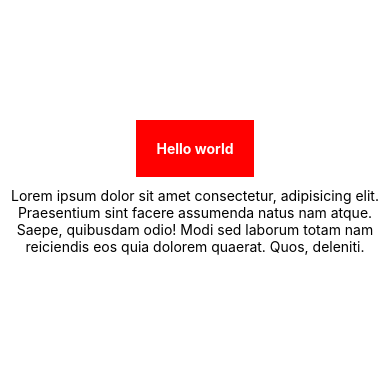
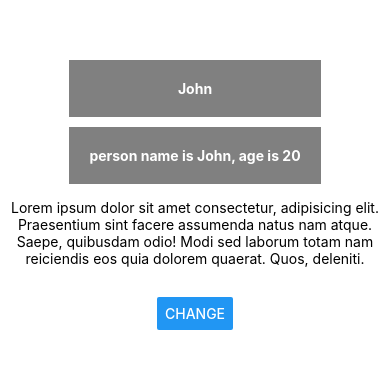
Before and after one commit to TheMIU/todo-app, a React Native app: screen / in a window 390 px wide. Shown: the part 230-598 px from the top of the page. Built offline with nearby package versions, Linux system fonts and the light colour scheme.

Commit message:
use state hook

```diff
--- a/App.js
+++ b/App.js
@@ -1,17 +1,29 @@
 import { StatusBar } from 'expo-status-bar';
-import { StyleSheet, Text, View } from 'react-native';
+import { useState } from 'react';
+import { StyleSheet, Text, View, Button } from 'react-native';
 
 export default function App() {
+  const [name, setName] = useState('John');
+  const [person, setPerson] = useState({ name: 'John', age: 20 })
+
+  const clickHandler = () => {
+    setName('Tommy');
+    setPerson({ name: 'Tommy', age : 50 });
+  }
   return (
     <View style={styles.container}>
       <View>
-        <Text style={styles.heading}>Hello world</Text>
+        <Text style={styles.heading}>{name}</Text>
+        <Text style={styles.heading}>person name is {person.name}, age is {person.age}</Text>
       </View>
       <View>
         <Text style={styles.paragraph}>Lorem ipsum dolor sit amet consectetur, adipisicing elit.
           Praesentium sint facere assumenda natus nam atque. Saepe, quibusdam
           odio! Modi sed laborum totam nam reiciendis eos quia dolorem quaerat.
           Quos, deleniti.</Text>
+      </View>
+      <View style={styles.buttonContainer}>
+        <Button title='Change' onPress={clickHandler} />
       </View>
     </View>
   );
@@ -26,15 +38,21 @@
   },
 
   heading: {
-    backgroundColor: 'red',
+    backgroundColor: 'gray',
     padding: 20,
+    margin: 5,
+    textAlign:'center',
     fontWeight: 'bold',
-    color:'white'
+    color: 'white'
   },
 
-  paragraph:{
+  paragraph: {
     padding: 10,
-    textAlign:'center'
+    textAlign: 'center'
+  },
+
+  buttonContainer: {
+    marginTop: 20
   }
 
 });
```
